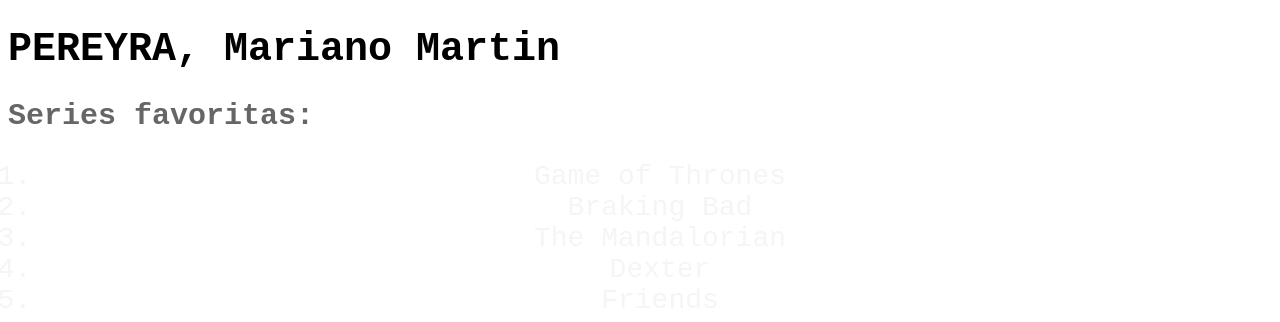
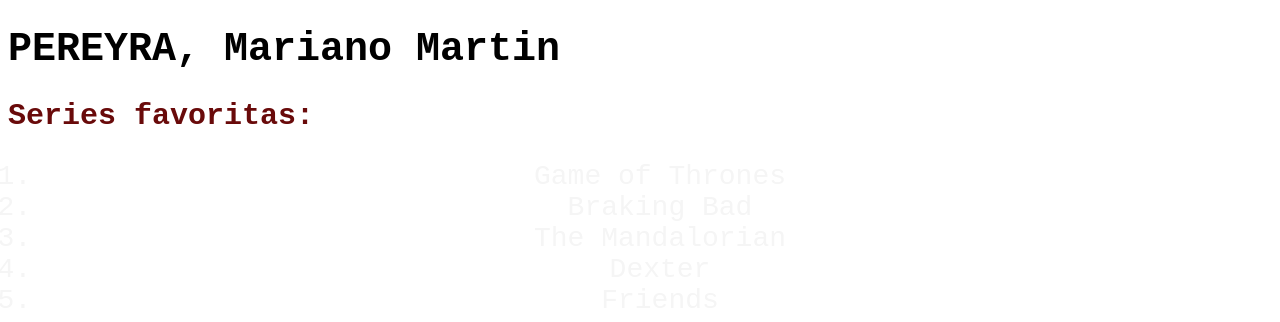
Before and after one commit to marianopereyra10/PFS2022, a website: page 2-FE/Clase_10/mariano.html in a window 1280 px wide. Shown: the top 322 px of the page. Drawn offline with Linux system fonts and the light colour scheme.

Commit message:
ejercicios

```diff
--- a/2-FE/Clase_10/mariano.css
+++ b/2-FE/Clase_10/mariano.css
@@ -7,7 +7,7 @@
     font-family: 'Courier New', Courier, monospace;
 }
 h2 {
-    color:#666;
+    color:rgb(105, 10, 10);
     font-size: 30px;
     font-family: 'Courier New', Courier, monospace;
 }
```
Also changed, not shown: 2-FE/Clase_10/index.html (+1 -1 lines), 2-FE/Clase_10/mariano.html (line endings or trailing spaces).
